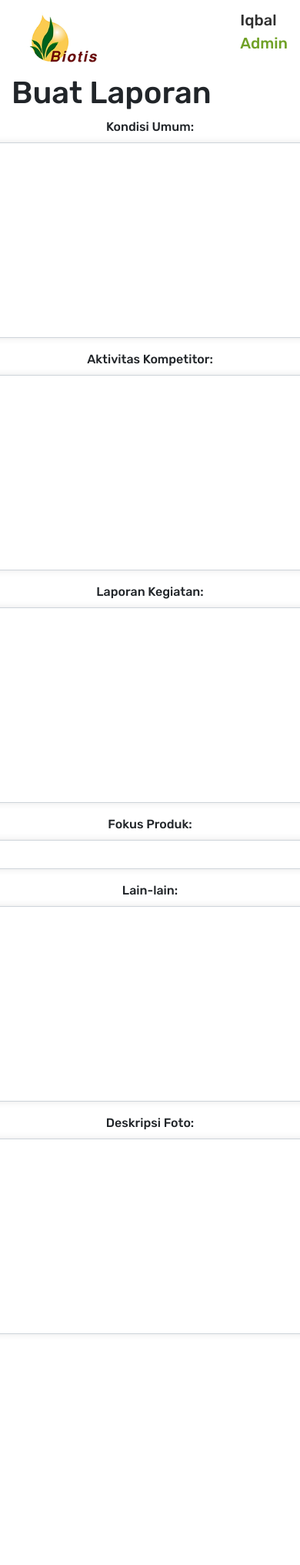
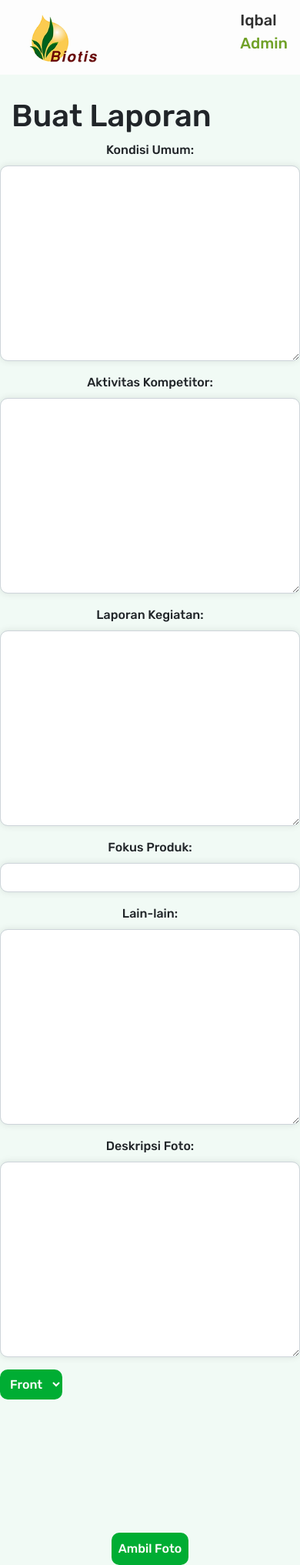
Before and after one commit to gafiirfandi/Biotis, a Django app: page /dashboard/buatLaporan in a window 390 px wide; the page is wider, and only the part inside the window is pictured. Shown: the top 2033 px of that part at 77% size. Before the commit the page ends 1733 px from the top of that part, so only its background shows below. Run offline with Django 3.2, Linux system fonts and the light colour scheme; a map, chart or similar area stays blank; some libraries are stand-ins or nearby versions; some web fonts are replaced.

Commit message:
fixing responsive

```diff
--- a/dashboard/static/css/buatLaporan.css
+++ b/dashboard/static/css/buatLaporan.css
@@ -6,26 +6,29 @@
 @import url('https://fonts.googleapis.com/css2?family=Bitter&family=Noto+Sans&display=swap');
 
 html,body{
-    background: white;
     font-family: 'Rubik', sans-serif;
     height:100%;
     width: 100%;
 }
 
-.container-fluid{
-    height: 100%;
-    width: 100%;
+.buatlaporan{
+    background: rgba(241, 250, 245, 1);
+    padding-top: 30px;
+    padding-bottom: 30px;
 }
 
-.mainRow {
-    height: 100%;
-    width: 100%;
-    margin: 0;
+textarea{
+    align-items: center;
+}
+
+.formfield{
+    display: block;
 }
 
 .form-control{
     text-align:center;
     width:100%;
+
 }
 
 .form-control input{
@@ -46,7 +49,7 @@
     background:rgba(255,255,255,0.9);
 }
 
-.form-controlForm{
+.form-control Form{
     color: white;
     height: 100%;
     letter-spacing: 5px;
@@ -83,3 +86,35 @@
     justify-content: center;
     display: flex;
 }
+
+.wrapper{
+    text-align: center;
+}
+
+.buttonlaporan {
+    color: white;
+    background-color: #00AD33;
+    transition: 50ms;
+    border-radius: 10px;
+    padding: 9px;
+    border: none;
+}
+
+.buttonlaporan:hover {
+background-color: #00AD33;
+color: black;
+}
+
+#input_cam{
+    color: white;
+    background-color: #00AD33;
+    transition: 50ms;
+    border-radius: 10px;
+    padding: 9px;
+    border: none;
+}
+
+#input_cam:hover {
+    background-color: #00AD33;
+    color: black;
+}
--- a/dashboard/templates/buatLaporan.html
+++ b/dashboard/templates/buatLaporan.html
@@ -8,13 +8,15 @@
 {% block content %}
 
 <link rel="stylesheet" href="{% static 'css/buatLaporan.css' %}">
-<div class="container justify-content-center align-items-center">
+
+<div class="main buatlaporan">
+
+    <div class="container justify-content-center align-items-center">
         <h1 class="list_title">Buat Laporan</h1>
-        <div class="row justify-content-center">
-            <div class="buatLaporan">
+            <div class="row justify-content-center formfield">
                 <form method="POST" action="{% url 'dashboard:buatLaporan' %}" enctype="multipart/form-data">
                 {% csrf_token %}
-                    <div class="buatLaporanForm" id="formDiv">
+
                         {{ form.as_p }}
                         <select name="input_camera" id="input_cam" disabled>
                             <option value="environment">Rear</option>
@@ -27,21 +29,27 @@
                         </div>
 
                         <!-- Trigger canvas web API -->
-                        <div class="controller">
-                            <button id="snap">Capture</button>
+                        <div class="wrapper">
+                            <div class="controller">
+                                <button class="buttonlaporan">Ambil Foto</button>
+                            </div>
                         </div>
 
                         <!-- Webcam video snapshot -->
                         <canvas id="canvas" name="image" width="1280" height="720"></canvas>
+
+                    <br>
+                    <div class="container justify-content-center align-items-center">
+                        <div class="wrapper">
+                            <input type="submit" value="Buat Laporan" name="tombol" class="buttonlaporan">
+                        </div>
                     </div>
-                    <br>
-                    <input type="submit" value="Create" name="tombol" class="buttonlaporan">
                 </form>
             </div>
         </div>
         <br>
         <br>
+    </div>
 
-</div>
 <script type="text/javascript" src="{% static 'js/script.js' %}"></script>
 {% endblock content %}
--- a/dashboard/templates/dashboard.html
+++ b/dashboard/templates/dashboard.html
@@ -14,7 +14,7 @@
 
   <div class="main dashboardutama">
 
-  <div class="d-flex flex-column">
+  <div class="container row1">
 
     <div class="p-2 judul1">
       <h1>Dashboard</h1>
@@ -162,7 +162,9 @@
   <div class="container justify-content-center align-items-center">
       <br>
       <br>
-      <a href="/dashboard/buatLaporan" class="buttonlaporan">Buat Laporan</a>
+      <div class="wrapper">
+        <a href="/dashboard/buatLaporan" class="buttonlaporan">Buat Laporan</a>
+      </div>
       <br>
   </div>
 
```
Also changed, not shown: dashboard/static/css/dashboard.css (+12 -1 lines), dashboard/templates/detailLaporan.html (+4 -14 lines).
